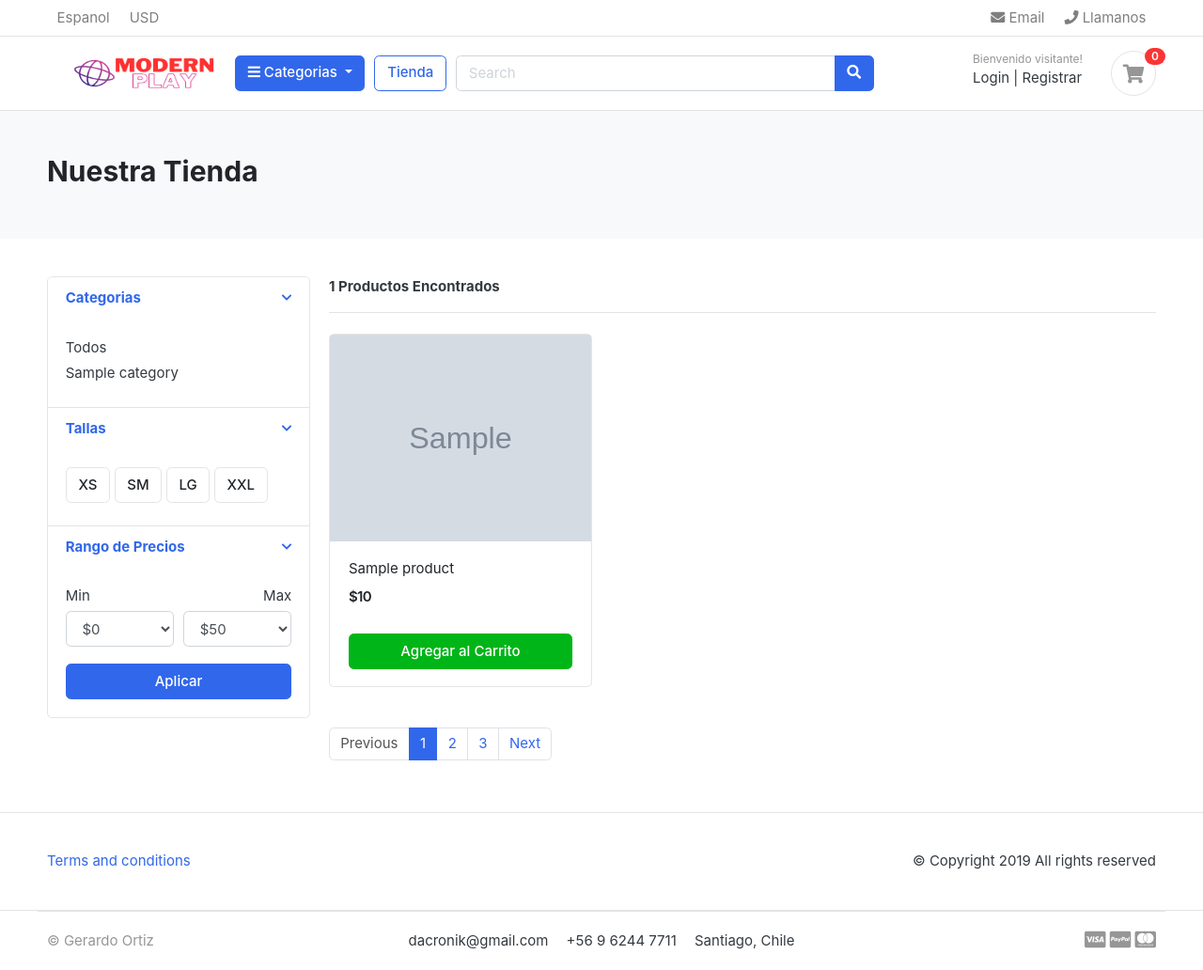
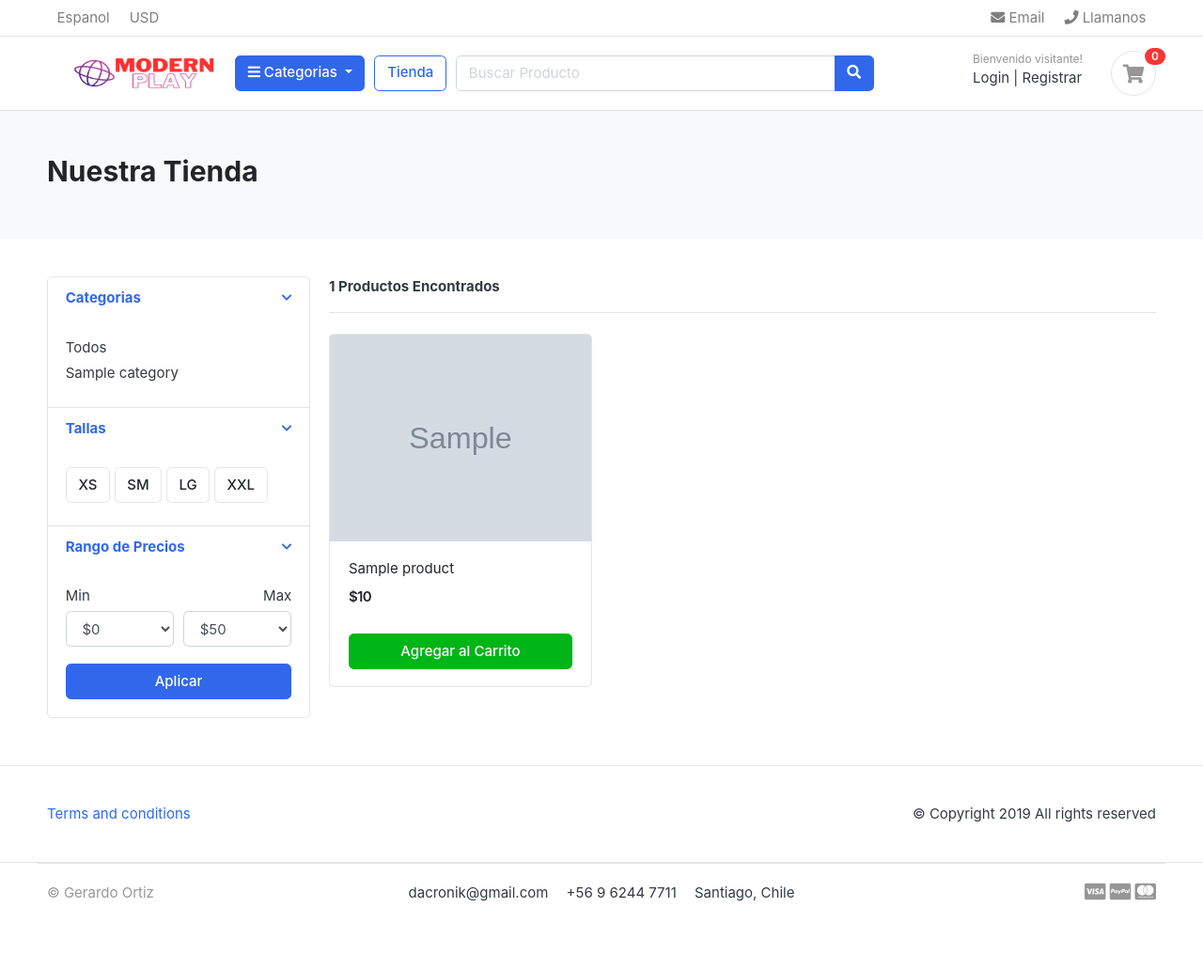
Before and after one commit to dacronik/modern_play_ecommerce-, a Django app: page /store/ in a window 1280 px wide. Shown: the whole page at 94% size. After the commit the page ends 959 px from the top, so only its background shows below. Run offline with Django 4.2, Linux system fonts and the light colour scheme; tables that the repository leaves empty hold one stand-in row (values such as "Sample post"); grey boxes marked "Sample" are stand-in pictures; some web fonts are replaced.

Commit message:
agregando paginacion y busqueda de productos

```diff
--- a/store/urls.py
+++ b/store/urls.py
@@ -1,9 +1,10 @@
 from django.urls import path
-from .views import store, product_detail
+from .views import store, product_detail, search
 
 urlpatterns = [
     path('', store, name="store"),
-    path('<slug:category_slug>/', store, name="products_by_category"),
-    path('<slug:category_slug>/<slug:product_slug>/',
+    path('category/<slug:category_slug>/', store, name="products_by_category"),
+    path('category/<slug:category_slug>/<slug:product_slug>/',
          product_detail, name="product_detail"),
+    path('search/', search, name='search'),
 ]
--- a/store/views.py
+++ b/store/views.py
@@ -2,6 +2,8 @@ from django.shortcuts import render, get_object_or_404
 from .models import Product, Category
 from carts.models import CartItem
 from carts.views import _cart_id
+from django.core.paginator import EmptyPage, PageNotAnInteger, Paginator
+from django.db.models import Q
 
 # Create your views here.
 
@@ -13,14 +15,20 @@ def store(request, category_slug=None):
     if category_slug != None:
         categories = get_object_or_404(Category, slug=category_slug)
         products = Product.objects.filter(
-            category=categories, is_available=True)
+            category=categories, is_available=True).order_by('id')
+        paginator = Paginator(products, 5)
+        page = request.GET.get('page')
+        page_products = paginator.get_page(page)
         product_count = products.count()
     else:
-        products = Product.objects.all().filter(is_available=True)
+        products = Product.objects.all().filter(is_available=True).order_by('id')
+        paginator = Paginator(products, 5)
+        page = request.GET.get('page')
+        page_products = paginator.get_page(page)
         product_count = products.count()
 
     context = {
-        'products': products,
+        'products': page_products,
         'product_count': product_count
     }
     return render(request, 'store/store.html', context)
@@ -41,3 +49,19 @@ def product_detail(request, category_slug, product_slug):
         'in_cart': in_cart,
     }
     return render(request, 'store/product_detail.html', context)
+
+
+def search(request):
+    if 'keyword' in request.GET:
+        Keyword = request.GET['keyword']
+        if Keyword:
+            products = Product.objects.order_by('-created_date').filter(
+                Q(description__icontains=Keyword) | Q(product_name__icontains=Keyword))
+            product_count = products.count()
+
+    context = {
+        'products': products,
+        'product_count': product_count,
+    }
+
+    return render(request, 'store/store.html', context)
--- a/templates/includes/navbar.html
+++ b/templates/includes/navbar.html
@@ -47,10 +47,12 @@
                     </div> <!-- category-wrap.// -->
                 </div> <!-- col.// -->
                 <a href="{% url 'store' %}" class="btn btn-outline-primary">Tienda</a>
+
+
                 <div class="col-lg  col-md-6 col-sm-12 col">
-                    <form action="#" class="search">
+                    <form action="{% url 'search' %}" class="search">
                         <div class="input-group w-100">
-                            <input type="text" class="form-control" style="width:60%;" placeholder="Search">
+                            <input type="text" class="form-control" style="width:60%;" placeholder="Buscar Producto" name="keyword">
 
                             <div class="input-group-append">
                                 <button class="btn btn-primary" type="submit">
--- a/templates/store/store.html
+++ b/templates/store/store.html
@@ -128,6 +128,7 @@
                 </header><!-- sect-heading -->
                 {% load humanize %}
                 <div class="row">
+                    {% if products %}
                     {% for product in products %}
                     <div class="col-md-4">
                         <figure class="card card-product-grid">
@@ -143,23 +144,53 @@
                                         <span class="price">${{product.price | intcomma }}</span>
                                     </div> <!-- price-wrap.// -->
                                 </div>
-                                <a href="{% url 'add_cart' product.id%}" class="btn btn-block btn-success">Agregar al Carrito</a>
+                                <a href="{% url 'add_cart' product.id%}" class="btn btn-block btn-success">Agregar al
+                                    Carrito</a>
                             </figcaption>
                         </figure>
                     </div> <!-- col.// -->
                     {% endfor %}
 
+                    {% else %}
+                    <div class="text-center">
+                        <h2 class="text-center"><i class="fa fa-search"></i> No se encontraron resultados</h2>
+                    </div>
+                    {% endif %}
+
                 </div> <!-- row end.// -->
 
 
                 <nav class="mt-4" aria-label="Page navigation sample">
+
+                    {% if products.has_other_pages %}
                     <ul class="pagination">
-                        <li class="page-item disabled"><a class="page-link" href="#">Previous</a></li>
-                        <li class="page-item active"><a class="page-link" href="#">1</a></li>
-                        <li class="page-item"><a class="page-link" href="#">2</a></li>
-                        <li class="page-item"><a class="page-link" href="#">3</a></li>
-                        <li class="page-item"><a class="page-link" href="#">Next</a></li>
+
+                        {% if products.has_previous %}
+                        <li class="page-item"><a class="page-link"
+                                href="?page={{products.previous_page_number}}">Anterior</a></li>
+
+                        {% else %}
+                        <li class="page-item disabled"><a class="page-link" href="#">Anterior</a></li>
+                        {% endif %}
+
+                        {% for i in products.paginator.page_range %}
+
+                        {% if products.number == i %}
+                        <li class="page-item active"><a class="page-link" href="#">{{i}}</a></li>
+                        {%else%}
+                        <li class="page-item"><a class="page-link" href="?page={{i}}">{{i}}</a></li>
+                        {% endif%}
+
+                        {% endfor %}
+
+                        {%if products.has_next%}
+                        <li class="page-item"><a class="page-link"
+                                href="?page={{products.next_page_number}}">Siguiente</a></li>
+                        {% else %}
+                        <li class="page-item disabled"><a class="page-link" href="#">Siguiente</a></li>
+                        {% endif %}
                     </ul>
+                    {% endif%}
                 </nav>
 
             </main> <!-- col.// -->
```
